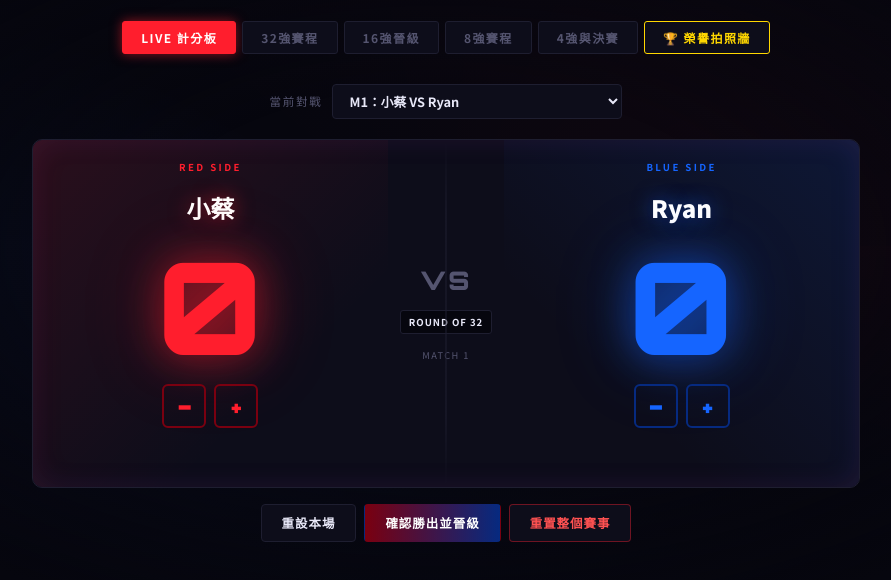
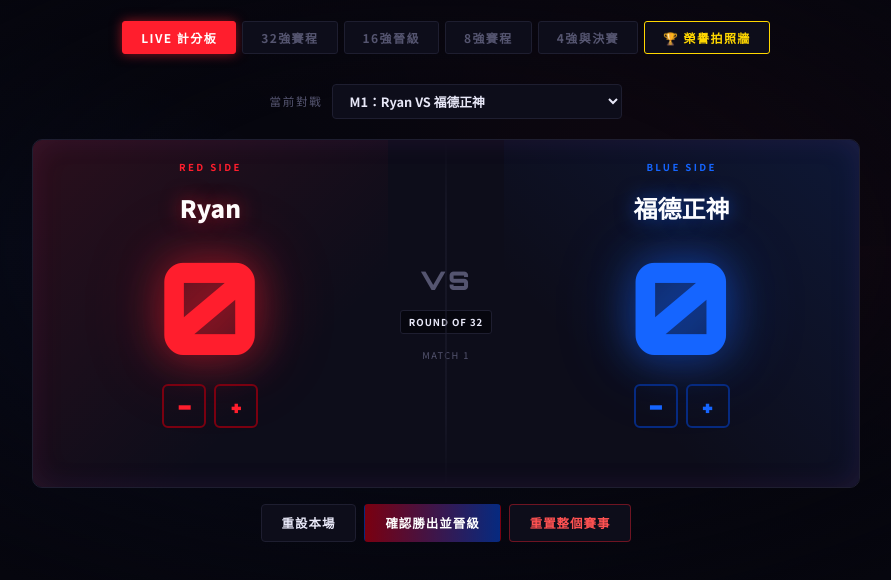
Before and after one commit to jenogle/32shikong, a plain HTML site: page index.html in a window 1280 px wide. Shown: the part 154-734 px from the top of the page, without its empty margins (194-1085 px from the left). Drawn offline with Linux system fonts and the light colour scheme.

Commit message:
Add files via upload

```diff
--- a/index.html
+++ b/index.html
@@ -669,10 +669,10 @@ body::after {
 <script>
 // ── 【核心更換：27位最新選手指定賽序名單】 ──
 const playersList = [
-  "小蔡", "Ryan", "福德正神", "阿憲", "Kuromia", "bob", "菜進去", "邱葡萄",
+  "Ryan", "福德正神", "阿憲", "Kuromia", "bob", "菜進去", "邱葡萄",
   "HUNTER", "大星", "我愛吃小黃瓜", "樹林志", "Flash", "小短腿", "雷克斯", "泊浤",
   "今天要吃甚麼", "Chiu", "福壽螺", "陀螺殺神", "adan", "小卡比", "阿輇", "我住旁邊",
-  "卡哈", "塞伊德", "甲是丁", "(輪空)", "(輪空)", "(輪空)", "(輪空)", "(輪空)"
+  "卡哈", "塞伊德", "甲是丁", "(輪空)", "(輪空)", "(輪空)", "(輪空)", "(輪空)", "(輪空)"
 ];
 
 let tournamentData = {
```
